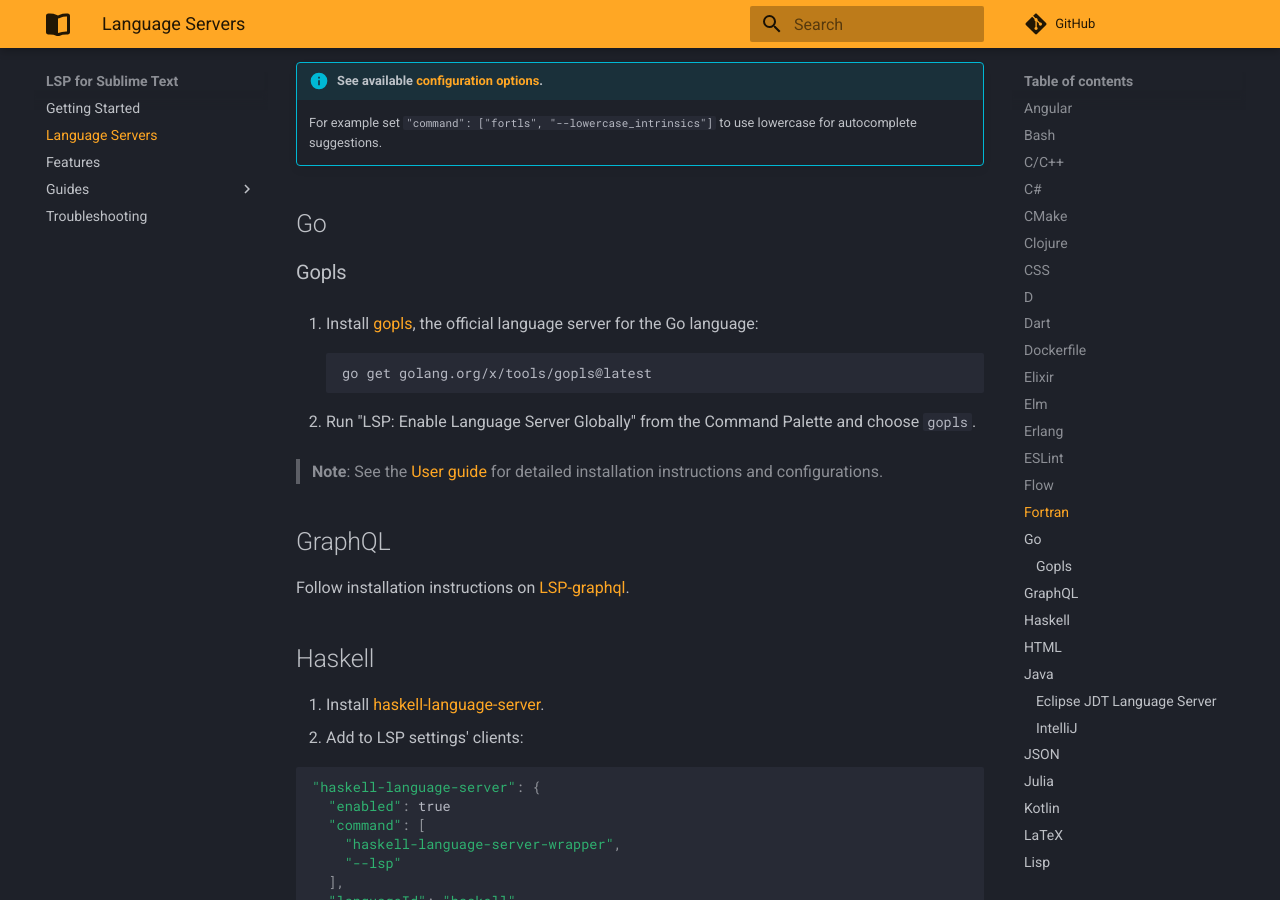
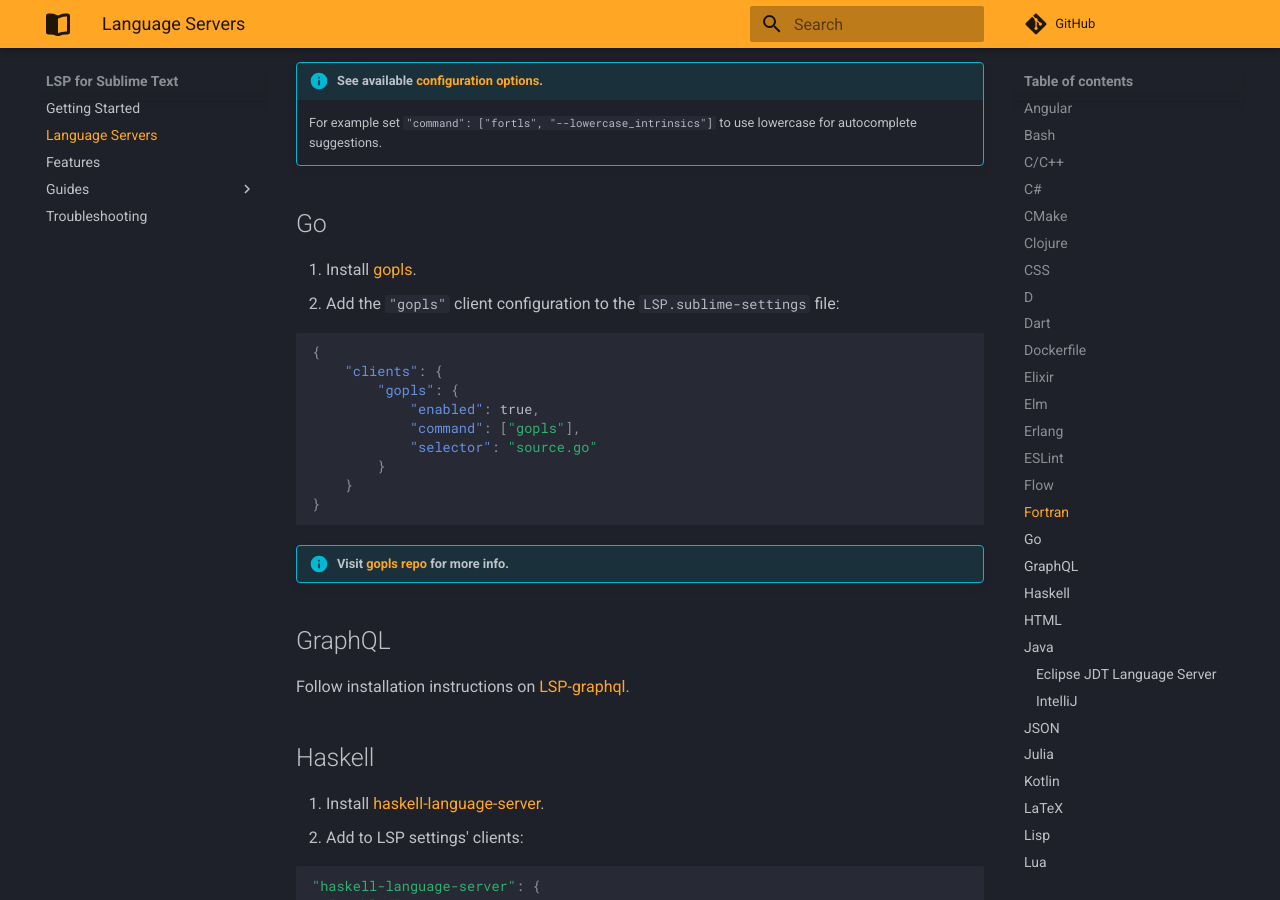
Before and after one commit to sublimelsp/LSP, an MkDocs documentation site: the page built from docs/language_servers.md, in a window 1280 px wide and 900 px high, scrolled down 3756 px. Built offline with MkDocs 1.6.1 and Material for MkDocs 9.7.7, drawn with Linux system fonts in a browser that asks for light colours; comment, search, counter and statistics services are not loaded; some of the changed text lies outside the part shown.

Commit message:
make manual configuration more consistent WIP

````diff
--- a/docs/language_servers.md
+++ b/docs/language_servers.md
@@ -145,15 +145,22 @@
 
 ## Go
 
-### Gopls
+1. Install [gopls](https://github.com/golang/tools/blob/master/gopls/doc/user.md#installation).
+2. Add the `"gopls"` client configuration to the `LSP.sublime-settings` file:
 
-1. Install [gopls](https://github.com/golang/tools/tree/master/gopls), the official language server for the Go language:
+```json
+{
+    "clients": {
+        "gopls": {
+            "enabled": true,
+            "command": ["gopls"],
+            "selector": "source.go"
+        }
+    }
+}
+```
 
-        go get golang.org/x/tools/gopls@latest
-
-2. Run "LSP: Enable Language Server Globally" from the Command Palette and choose `gopls`.
-
-> **Note**: See the [User guide](https://github.com/golang/tools/blob/master/gopls/doc/user.md#user-guide) for detailed installation instructions and configurations.
+!!! info "Visit [gopls repo](https://github.com/golang/tools/tree/master/gopls) for more info."
 
 ## GraphQL
 
@@ -271,13 +278,17 @@
 ## Lisp
 
 1. Install [cc-lsp](https://github.com/cxxxr/cl-lsp) using Roswell.
-2. Add to LSP settings' clients:
+2. Add the `"cc-lsp"` client configuration to the `LSP.sublime-settings` file:
 
-```js
-"cc-lsp": {
-  "command": ["cl-lsp", "stdio"],
-  "enabled": true,
-  "languageId": "lisp" // will match source.lisp
+```json
+{
+    "clients": {
+        "cc-lsp": {
+            "enabled": true,
+            "command": ["cl-lsp", "stdio"],
+            "selector": "source.lisp"
+        }
+    }
 }
 ```
 
````
